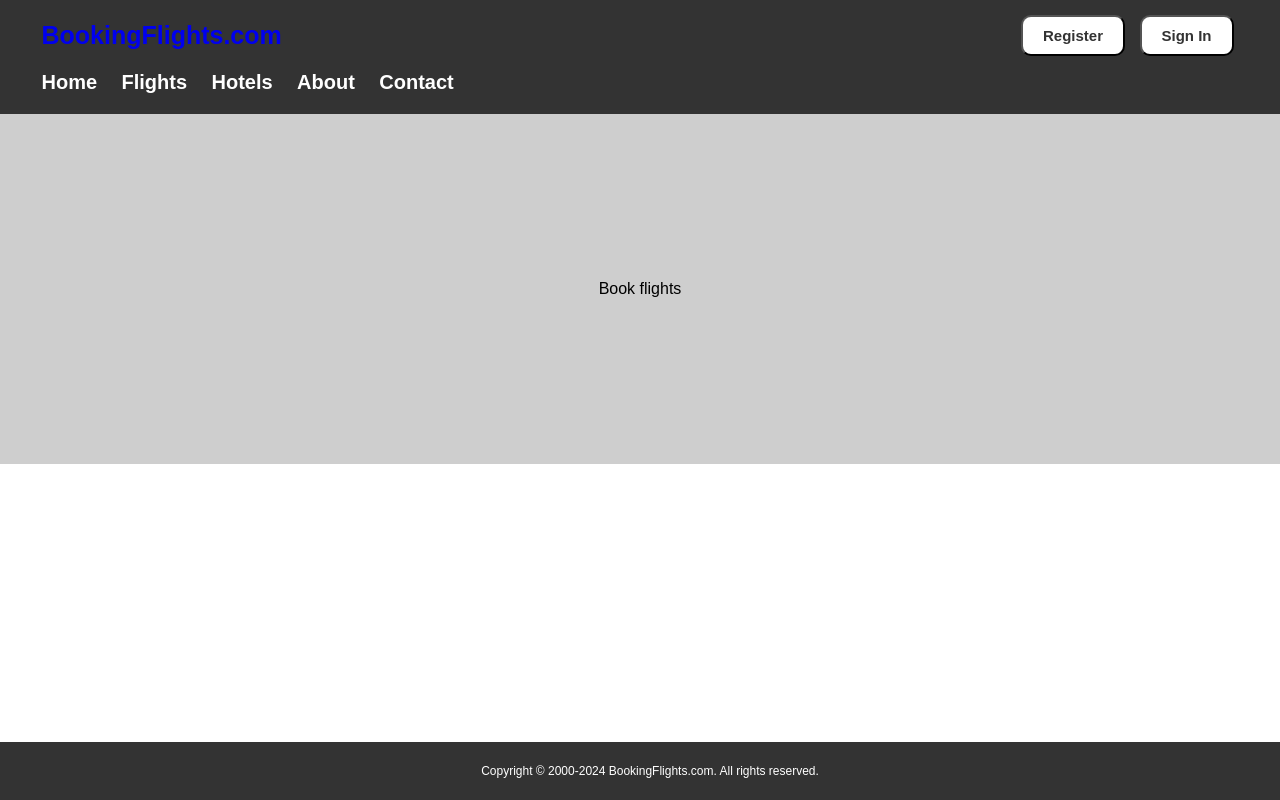
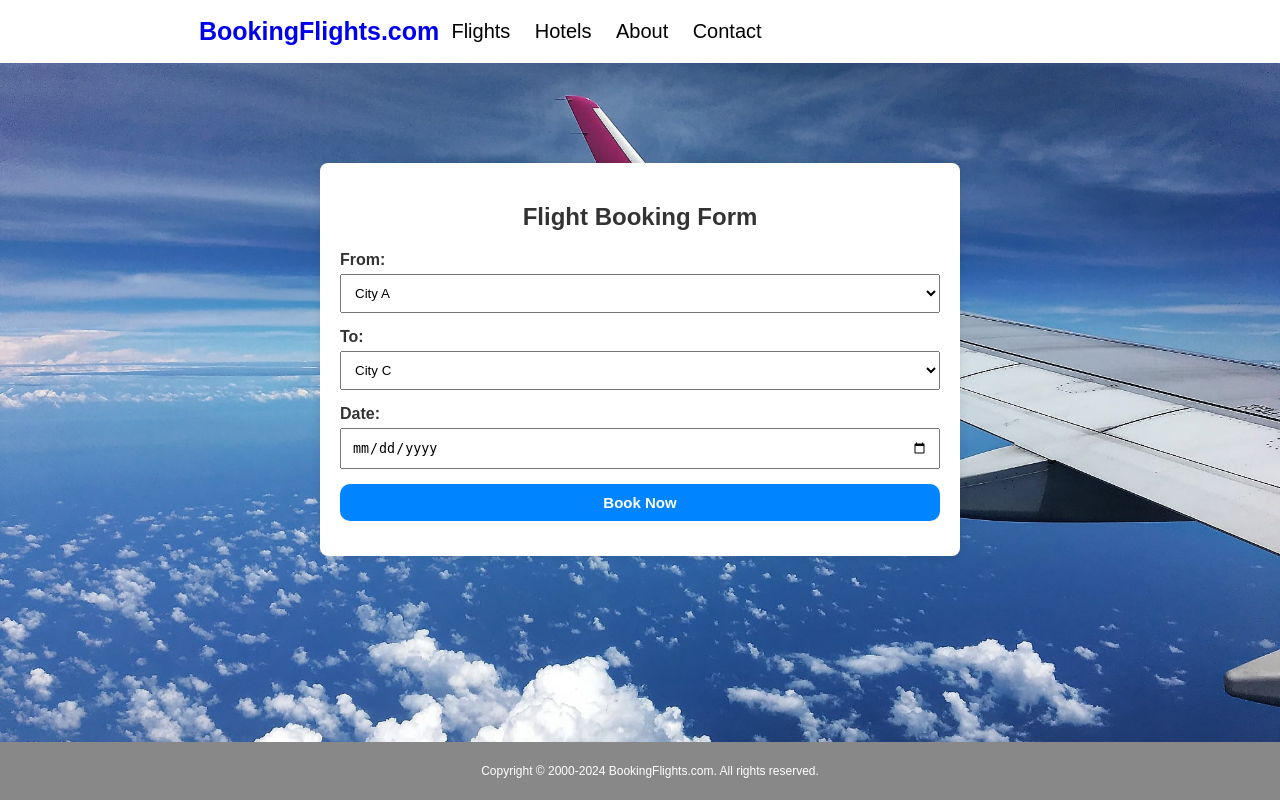
Before and after one commit to MihutaMihail/mihutamihail.github.io, a PHP site: page / in a window 1280 px wide. Run offline with PHP 8.4, Linux system fonts and the light colour scheme.

Commit message:
[UPDATE] everything

```diff
--- a/index.css
+++ b/index.css
@@ -9,20 +9,20 @@ body {
 /* */
 
 header {
-    background-color : #333;
-    color : white;
+    background-color : white;
+    color : black;
     padding : 10px;
 }
 
 .header-info {
-    width : 95%;
+    width : 70%;
     margin : 0 auto;
     display : flex;
     justify-content : space-between;
     align-items : center;
 }
 
-h1 {
+.header-info h1 {
     float : left;
     margin : 0;
     font-size : 25px;
@@ -32,11 +32,10 @@ h1 {
 
 a {
     text-decoration : none;
-    font-weight : bold;
 }
 
 a:visited {
-    color : #ffcc00;
+    color : #0084ff;
 }
 
 /* Button */
@@ -46,18 +45,13 @@ a:visited {
     padding : 10px 20px;
     text-align : center;
     text-decoration : none;
-    color : #333;
+    color : white;
     font-weight : bold;
     font-size : 15px;
-    background-color : white;
+    background-color : #0084ff;
     cursor : pointer;
     border-radius : 10px;
     margin : 5px;
-}
-
-.btn:hover {
-    background-color : #333;
-    color : white;
 }
 
 .authentification {
@@ -69,48 +63,87 @@ a:visited {
 /* */
 
 .navbar {
-    width: 95%;
-    margin: 0 auto;
-    color: white;
-    padding: 10px;
+    width : 70%;
+    margin : 0 auto;
+    padding : 10px;
 }
 
 .navbar ul {
-    list-style: none;
-    margin: 0;
-    padding: 0;
+    list-style : none;
+    margin : 0;
+    padding : 0;
 }
 
 .navbar li {
-    display: inline;
-    margin-right: 20px;
+    display : inline;
+    margin-right : 20px;
 }
 
 .navbar a {
-    text-decoration: none;
-    color: white;
-    font-weight: bold;
+    text-decoration : none;
+    color : black;
     font-size : 20px;
 }
 
 .navbar a:hover {
-    color: #ffcc00;
+    color : #0084ff;
 }
 
 /* */
-/* Content Area - Book Flights */
-
+/* Container - Book Flights */
 /* */
 
-.content-area {
-    background-color: #cecece;
-    padding: 50px;
+#booking-section {
+    background: url('assets/voyage.jpg') center/cover no-repeat;
+    padding-top : 100px;
+    padding-bottom: 200px;
+    text-align: center;
+    color: #333;
 }
 
-.container-with-border {
-    padding: 100px;
-    border-radius: 7px;
-    text-align : center;
+#booking-form {
+    max-width: 600px;
+    margin: 0 auto;
+    background-color: #fff;
+    padding: 20px;
+    border-radius: 8px;
+    box-shadow: 0 0 10px rgba(0, 0, 0, 0.1);
+}
+
+#booking-form label,
+#booking-form select,
+#booking-form input,
+#booking-form button {
+    display: block;
+    width: 100%;
+    margin-bottom: 15px;
+}
+
+#booking-form label {
+    text-align: left;
+    margin-bottom: 5px;
+    font-weight: bold;
+}
+
+#booking-form select,
+#booking-form input {
+    padding: 10px;
+    box-sizing: border-box;
+}
+
+#booking-form button {
+    background-color: #0084ff;
+    color: white;
+    padding: 10px 20px;
+    font-weight: bold;
+    font-size: 15px;
+    border: none;
+    border-radius: 10px;
+    cursor: pointer;
+}
+
+#booking-form button:hover {
+    background-color: #0065cc; /* Darker shade on hover */
 }
 
 /* */
@@ -118,7 +151,7 @@ a:visited {
 /* */
 
 footer {
-    background-color: #333;
+    background-color: #888888;
     color: white;
     padding: 10px;
     position: fixed;
--- a/view/bookFlights.php
+++ b/view/bookFlights.php
@@ -1,5 +1,23 @@
-<div class="content-area">
-  <div class="container-with-border">
-    <p>Book flights</p>
+<section id="booking-section">
+  <div id="booking-form">
+  <h2>Flight Booking Form</h2>
+    <form>
+      <label for="from">From:</label>
+      <select id="from" name="from" required>
+        <option value="cityA">City A</option>
+        <option value="cityB">City B</option>
+      </select>
+
+      <label for="to">To:</label>
+      <select id="to" name="to" required>
+        <option value="cityC">City C</option>
+        <option value="cityD">City D</option>
+      </select>
+
+      <label for="date">Date:</label>
+      <input type="date" id="date" name="date" required>
+
+      <button type="submit">Book Now</button>
+    </form>
   </div>
-</div>
+</section>
--- a/view/header.php
+++ b/view/header.php
@@ -1,11 +1,19 @@
 <header>
     <div class="header-info">
-        <!-- Website Name -->
         <h1><a href="/accessibility_class/">BookingFlights.com</a></h1>
-        <nav class="authentification">
+
+        <div class="navbar">
+            <ul>
+            <li><a href="#">Flights</a></li>
+            <li><a href="#">Hotels</a></li>
+            <li><a href="#">About</a></li>
+            <li><a href="#">Contact</a></li>
+            </ul>
+        </div>
+
+        <!--<nav class="authentification">
             <button class="btn">Register</button>
             <button class="btn">Sign In</button>
-        </nav>
+        </nav>-->
     </div>
-    <?php include('view/navbar.php') ?>
 </header>
--- a/view/navbar.php
+++ b/view/navbar.php
@@ -1,6 +1,5 @@
 <div class="navbar">
     <ul>
-      <li><a href="#">Home</a></li>
       <li><a href="#">Flights</a></li>
       <li><a href="#">Hotels</a></li>
       <li><a href="#">About</a></li>
```
Also changed, not shown: assets/voyage.jpg (added).
